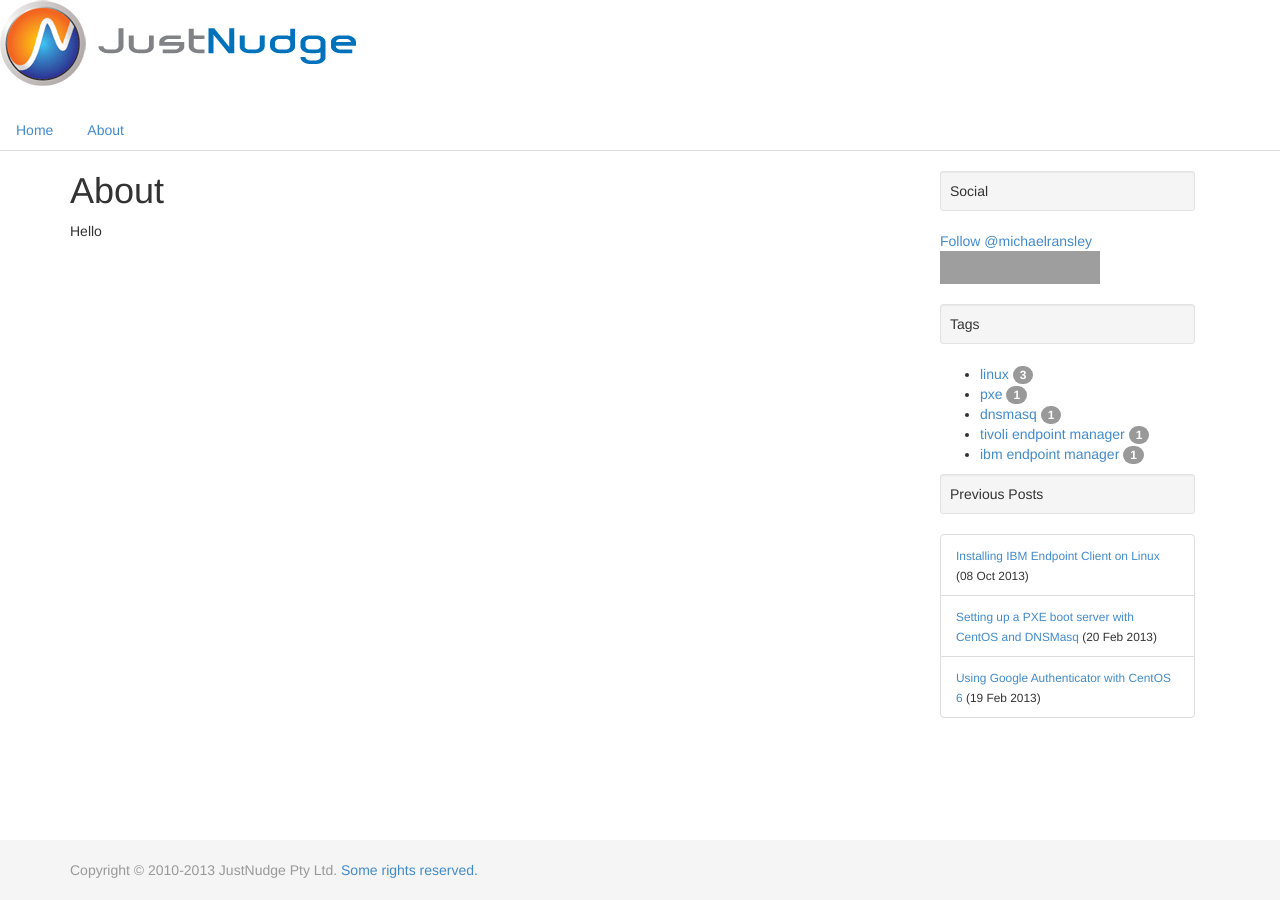
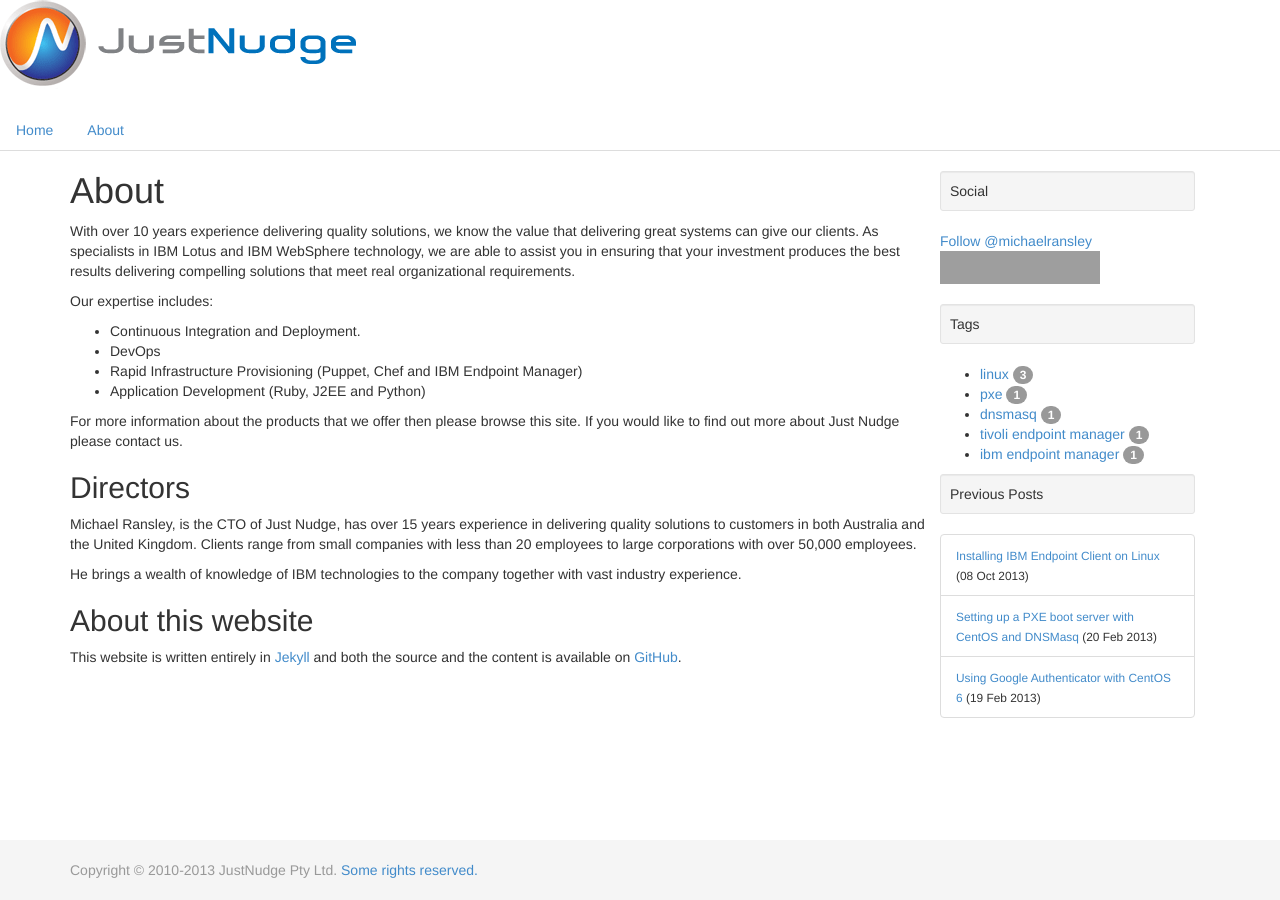
Before and after one commit to justnudge/jn-website, a Jekyll site: the page built from website/about/index.markdown, in a window 1280 px wide. Built offline with Jekyll 4.4.1, drawn with Linux system fonts in a browser that asks for light colours; Markdown is read by kramdown in place of the engine named in the settings; comment, search, counter and statistics services are not loaded; grey boxes are pictures that could not be loaded.

```diff
--- a/website/_includes/header.html
+++ b/website/_includes/header.html
@@ -1,5 +1,5 @@
 <!-- Start of header.html -->
-<img src="/assets/horizontal-logo.png" alt="JustNudge" class="logo" />
+<a href="/"><img src="/assets/horizontal-logo.png" alt="JustNudge" class="logo" /></a>
     <ul class="nav nav-tabs">
         <li><a href="/">Home</a></li>
         <li><a href="/about">About</a></li>
--- a/website/about/index.markdown
+++ b/website/about/index.markdown
@@ -2,4 +2,27 @@
 layout: default
 title: About
 ---
-Hello
+With over 10 years experience delivering quality solutions, we know the value that delivering great systems can give our clients. As
+specialists in IBM Lotus and IBM WebSphere technology, we are able to assist you in ensuring that your investment produces the best
+results  delivering compelling solutions that meet real organizational requirements.
+
+Our expertise includes:
+* Continuous Integration and Deployment.
+* DevOps
+* Rapid Infrastructure Provisioning (Puppet, Chef and IBM Endpoint Manager)
+* Application Development (Ruby, J2EE and Python)
+
+For more information about the products that we offer then please browse this site. If you would like to find out more about Just Nudge
+please contact us.
+
+Directors
+---
+Michael Ransley, is the CTO of Just Nudge, has over 15 years experience in delivering quality solutions to customers in both Australia
+and the United Kingdom. Clients range from small companies with less than 20 employees to large corporations with over 50,000 employees.
+
+He brings a wealth of knowledge of IBM technologies to the company together with vast industry experience.
+
+About this website
+---
+This website is written entirely in [Jekyll](http://jekyllrb.com/) and both the source and the content is available on
+[GitHub](https://github.com/justnudge/jn-website).
```
Also changed, not shown: README.md.
